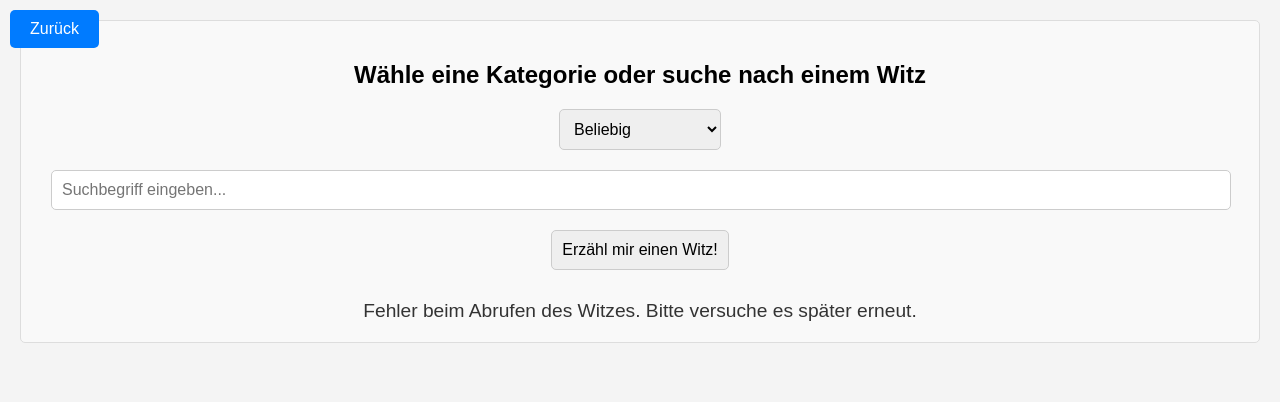
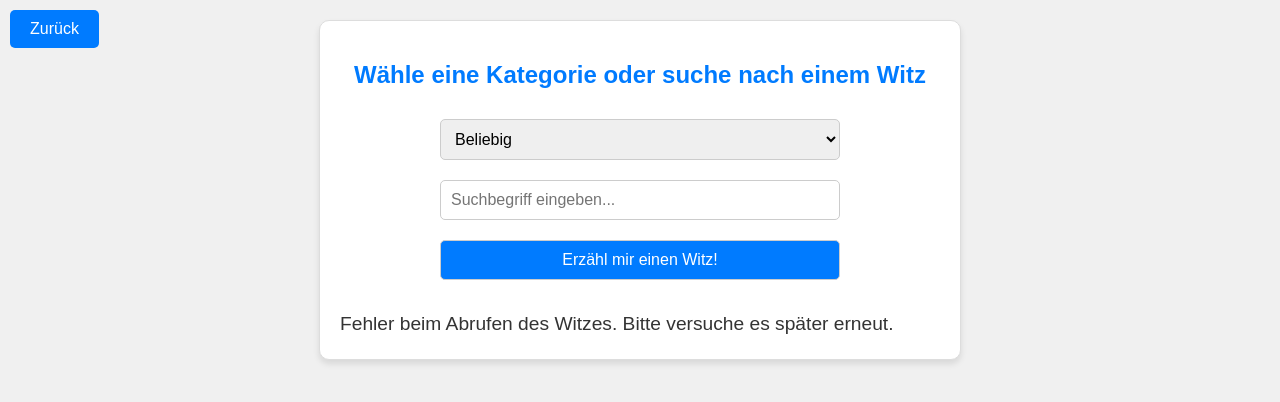
Before and after one commit to Marie05062008/web_plain, a plain HTML site: page Jokes-API/index.html in a window 1280 px wide. Both pictures are taken after a click on the button "Erzähl mir einen Witz!". Drawn offline with Linux system fonts and the light colour scheme; no server answers.

Commit message:
Anpassen der sprachausgabe und des designs

```diff
--- a/Jokes-API/script.js
+++ b/Jokes-API/script.js
@@ -15,13 +15,9 @@ async function fetchJoke(category, searchTerm) {
         url += `&contains=${encodeURIComponent(searchTerm)}`;
     }
 
-    console.log(`API-URL: ${url}`); // Debugging-Log
-
     try {
         const response = await fetch(url);
         const data = await response.json();
-
-        console.log(data); // Debugging-Log
 
         if (data.error) {
             jokeDisplay.textContent = 'Kein Witz gefunden. Versuche es erneut!';
@@ -31,16 +27,13 @@ async function fetchJoke(category, searchTerm) {
             jokeDisplay.innerHTML = `<p>${data.setup}</p><p><strong>${data.delivery}</strong></p>`; // Zweiteiliger Witz
         }
     } catch (error) {
-        console.error('Fehler:', error); // Debugging-Log
         jokeDisplay.textContent = 'Fehler beim Abrufen des Witzes. Bitte versuche es später erneut.';
     }
 }
 
 // Event-Listener für den Button
 getJokeButton.addEventListener('click', () => {
-    console.log('Button wurde geklickt'); // Debugging-Log
-    const category = jokeCategory.value; // Kategorie aus Dropdown
-    const searchTerm = searchCategory.value.trim(); // Suchbegriff aus Eingabefeld
-    console.log(`Kategorie: ${category}, Suchbegriff: ${searchTerm}`); // Debugging-Log
-    fetchJoke(category, searchTerm); // API-Aufruf mit Kategorie und Suchbegriff
+    const category = jokeCategory.value;
+    const searchTerm = searchCategory.value.trim();
+    fetchJoke(category, searchTerm);
 });
--- a/Jokes-API/styles.css
+++ b/Jokes-API/styles.css
@@ -1,35 +1,58 @@
 body {
     font-family: Arial, sans-serif;
-    background-color: #f4f4f4;
+    background-color: #f0f0f0; /* Einheitlicher Hintergrund */
     margin: 0;
     padding: 0;
+    color: #333; /* Einheitliche Textfarbe */
 }
 
 .jokes-section {
-    margin: 20px;
+    margin: 20px auto;
     padding: 20px;
-    background-color: #f9f9f9;
+    max-width: 600px; /* Zentrierte und begrenzte Breite */
+    background-color: #ffffff; /* Weißer Hintergrund für Kontrast */
     border: 1px solid #ddd;
-    border-radius: 5px;
+    border-radius: 10px; /* Abgerundete Ecken */
+    box-shadow: 0 4px 6px rgba(0, 0, 0, 0.1); /* Leichter Schatten */
     text-align: center;
 }
 
 .jokes-section h2 {
-    margin-bottom: 10px;
+    margin-bottom: 20px;
+    font-size: 1.5em;
+    color: #007bff; /* Einheitliche Akzentfarbe */
 }
 
-.jokes-section select, .jokes-section button, .jokes-section input {
+.jokes-section select,
+.jokes-section button,
+.jokes-section input {
     margin: 10px;
     padding: 10px;
     font-size: 1em;
     border: 1px solid #ccc;
     border-radius: 5px;
+    width: calc(100% - 40px); /* Einheitliche Breite */
+    max-width: 400px; /* Begrenzte Breite */
+    box-sizing: border-box;
+}
+
+.jokes-section button {
+    background-color: #007bff;
+    color: white;
+    cursor: pointer;
+    transition: background-color 0.3s ease;
+}
+
+.jokes-section button:hover {
+    background-color: #0056b3;
 }
 
 .jokes-section #joke-display {
     margin-top: 20px;
     font-size: 1.2em;
     color: #333;
+    line-height: 1.5;
+    text-align: left; /* Linksbündig für bessere Lesbarkeit */
 }
 
 .back-button {
@@ -56,4 +79,6 @@ body {
     width: calc(100% - 40px);
     border: 1px solid #ccc;
     border-radius: 5px;
+    max-width: 400px; /* Begrenzte Breite */
+    box-sizing: border-box;
 }
```
Also changed, not shown: Jokes-API/index.html (indentation only).
